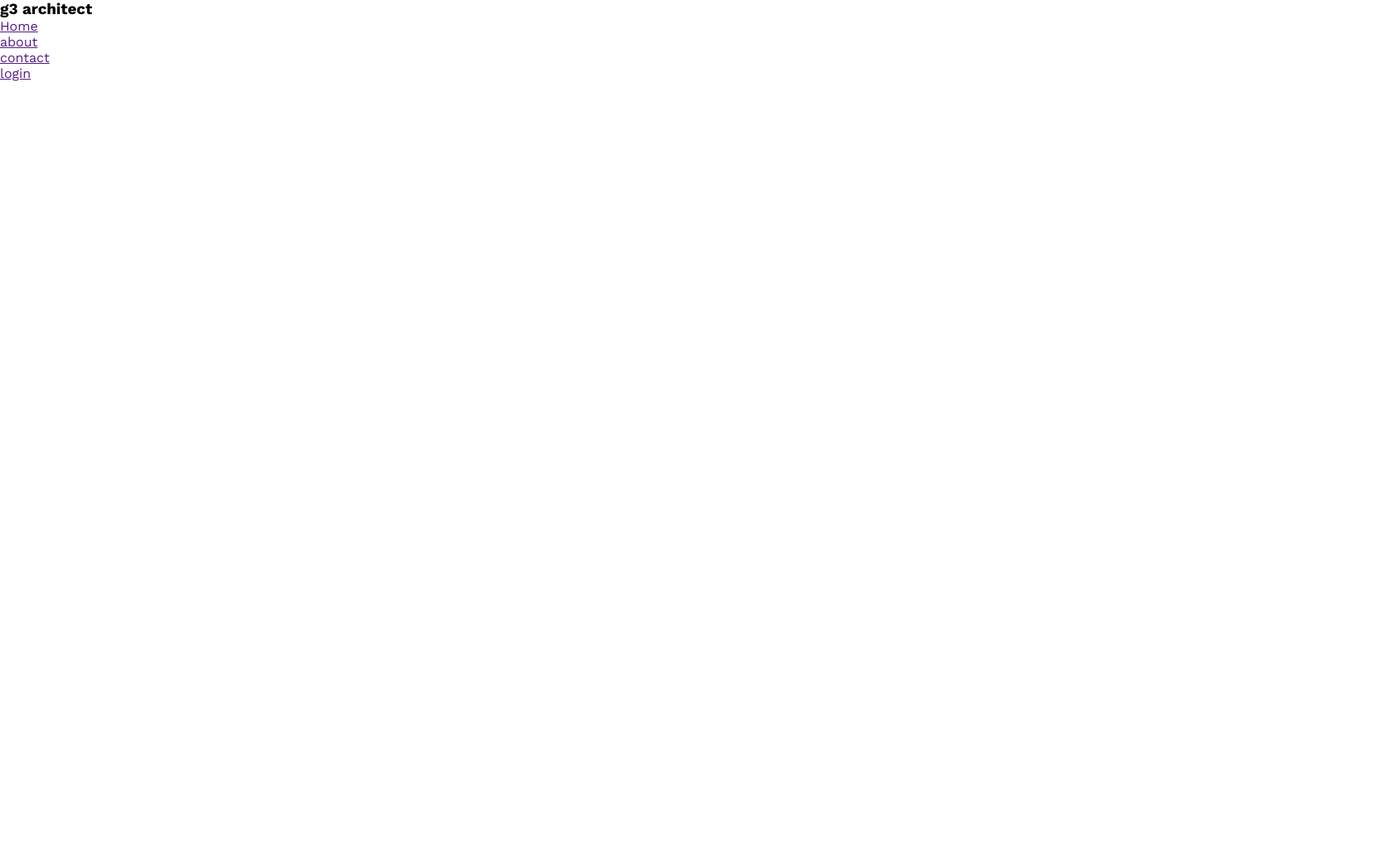
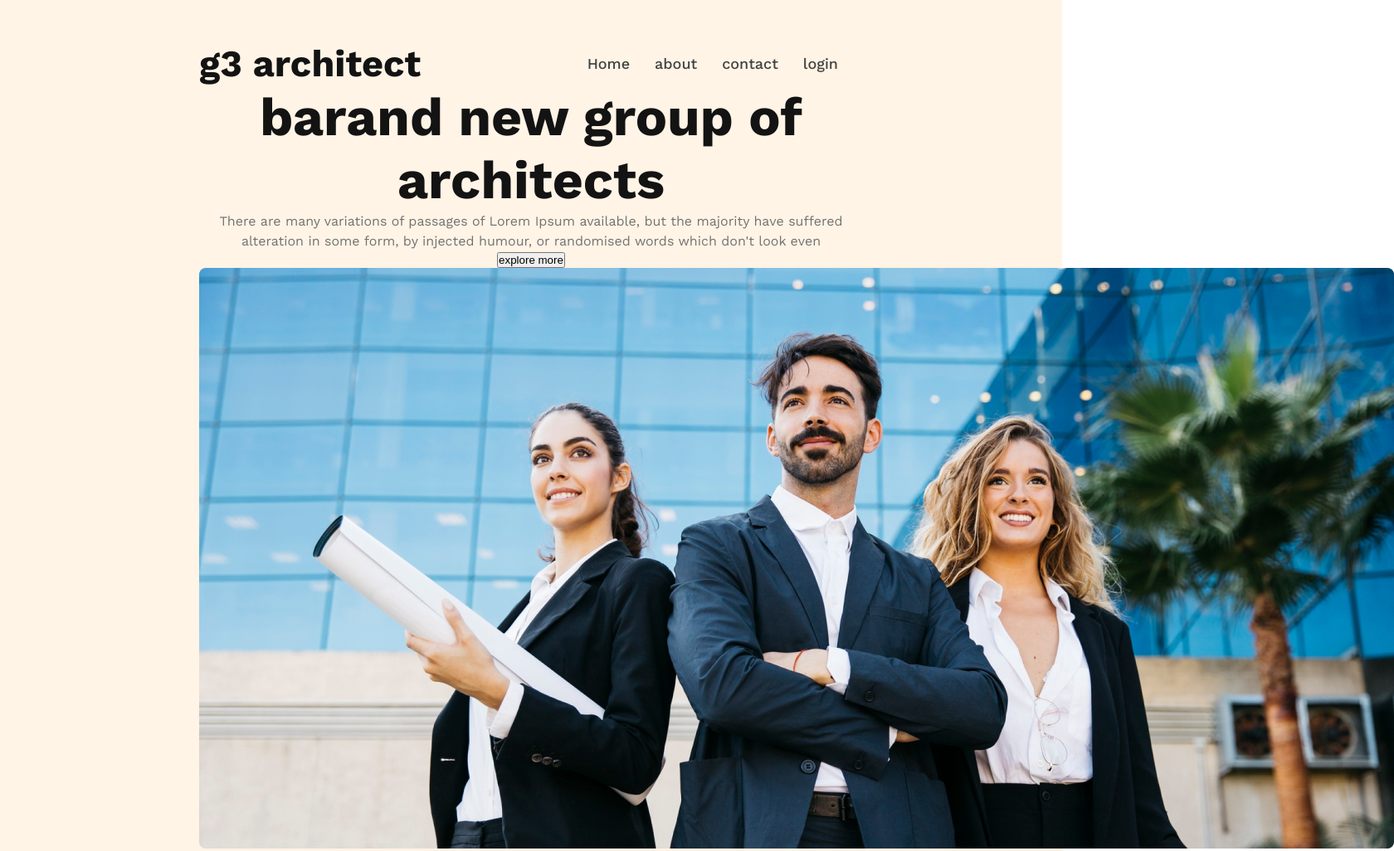
Before and after one commit to MarufCodeSculptor/G3-architects_website, a plain HTML site: page index.html in a window 1280 px wide. Shown: the top 1026 px of the page at 83% size, 1680 px wide, since content can reach past the window. Before the commit the page ends 800 px from the top, so only its background shows below. Drawn offline with nearby package versions, Linux system fonts and the light colour scheme.

Commit message:
work-something-in-banner

```diff
--- a/arqitech.css
+++ b/arqitech.css
@@ -1,12 +1,72 @@
 /* gogle font import here */
-@import url('https://fonts.googleapis.com/css2?family=Russo+One&family=Sora:wght@300;400;500;600;700;800&family=Work+Sans:ital,wght@0,200;0,300;0,400;0,500;0,600;0,700;0,800;0,900;1,200&display=swap');
+@import url("https://fonts.googleapis.com/css2?family=Russo+One&family=Sora:wght@300;400;500;600;700;800&family=Work+Sans:ital,wght@0,200;0,300;0,400;0,500;0,600;0,700;0,800;0,900;1,200&display=swap");
 /*  override default style */
-*{
-    margin: 0;
-    padding: 0;
-    box-sizing: border-box;
+/* shaared styles */
+.btn-primary{
+
 }
 
-body{
-    font-family: 'Work Sans', sans-serif;
+* {
+  margin: 0;
+  padding: 0;
+  box-sizing: border-box;
 }
+
+body {
+  font-family: "Work Sans", sans-serif;
+}
+/* hader style */
+header {
+  background: rgba(255, 144, 14, 0.1);
+  padding: 50px 240px;
+}
+nav {
+  display: flex;
+  align-items: center;
+  justify-content: space-between;
+}
+nav h3 {
+  color:#131313;
+  text-align: center;
+  font-family: "Work Sans";
+  font-size: 45px;
+  font-style: normal;
+  font-weight: 700;
+  line-height: normal;
+}
+nav ul {
+  display: flex;
+}
+nav li {
+  list-style: none;
+  margin-right: 30px;
+}
+nav li a {
+  text-decoration: none;
+  color: #424242;
+  text-align: center;
+  font-family: "Work Sans";
+  font-size: 18px;
+  font-weight: 500;
+  line-height: 26px;
+}
+
+/* banner styles */
+.tittle-container {
+  max-width: 800px;
+  text-align: center;
+  margin: 0 auto;
+}
+.banner-tittle {
+  color:#131313;
+  text-align: center;
+  font-size: 4rem;
+  font-weight: 700;
+}
+.banner-description {
+  color:#727272;
+  text-align: center;
+  font-size: 1rem;
+  font-weight: 400;
+  line-height:1.5em;
+}
--- a/index.html
+++ b/index.html
@@ -1,10 +1,10 @@
 <!DOCTYPE html>
 <html lang="en">
   <head>
-    <meta charset="UTF-8">
-    <meta name="viewport" content="width=device-width, initial-scale=1.0">
+    <meta charset="UTF-8" />
+    <meta name="viewport" content="width=device-width, initial-scale=1.0" />
     <title>g3 arqitech</title>
-    <link rel="stylesheet" href="arqitech.css">
+    <link rel="stylesheet" href="arqitech.css" />
   </head>
   <body>
     <header>
@@ -17,6 +17,18 @@
           <li><a href="">login</a></li>
         </ul>
       </nav>
+      <div class="banner">
+        <div class="tittle-container">
+          <h1 class="banner-tittle">barand new group of architects</h1>
+          <p class="banner-description">
+            There are many variations of passages of Lorem Ipsum available, but
+            the majority have suffered alteration in some form, by injected
+            humour, or randomised words which don't look even
+          </p>
+          <button class="btn-primary">explore more</button>
+        </div>
+        <img src="images/banner.png" alt="" />
+      </div>
     </header>
     <main></main>
     <footer></footer>
```
Lines whose indentation alone changed are shown as unchanged.
